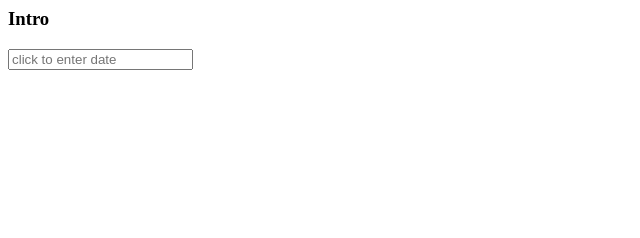
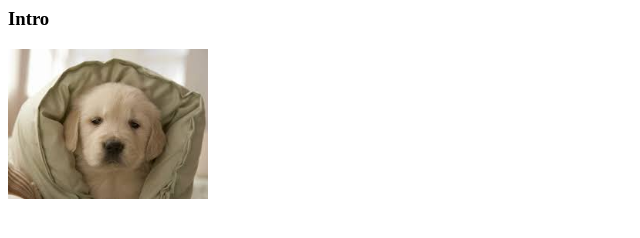
Before and after one commit to bolt-rishesh/javascript_tutorials, a plain HTML site: page jqqueryui.html in a window 1280 px wide. Shown: the whole page, without its empty margins (0-640 px from the left). Drawn offline with Linux system fonts and the light colour scheme.

Commit message:
tooltip added

```diff
--- a/jqqueryui.html
+++ b/jqqueryui.html
@@ -9,19 +9,26 @@
     <body>
         <div id = "mydiv">
             <h3>Intro</h3>
-            <input id="dateinput" placeholder="click to enter date" type="text">
+            <!-- <input id="dateinput" placeholder="click to enter date" type="text"> -->
+            <img src="img/dog.jpeg" title="dog" id="img" width="200px">
     </body>
     <script src="jq/jquery.js" type="text/javascript"></script>
     <script src="jqueryui/jquery-ui.js" type="text/javascript"></script>
     <script>
-        $("#dateinput").datepicker({
-            numberOfMonths:1,
-            changeYear:true,
-            changeMonth:true,
-            showOtherMonths:true,
-            minDate: new Date(2017,0,1),
-            maxDate: new Date(2020,11,31)
-        })
+        // $("#dateinput").datepicker({
+        //     numberOfMonths:1,
+        //     changeYear:true,
+        //     changeMonth:true,
+        //     showOtherMonths:true,
+        //     minDate: new Date(2017,0,1),
+        //     maxDate: new Date(2020,11,31)
+        // })
+        $("img").tooltip({
+            // track: true,
+            content:"new content",
+            show:{effect:"bounce",duration:3000},
+            hide:{effect:"explode",duration:3000},
+        });
     </script>
 
 </html>
```
